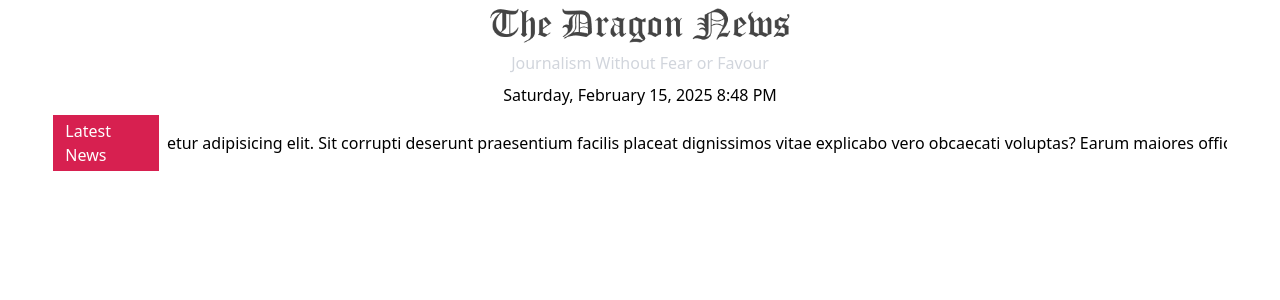
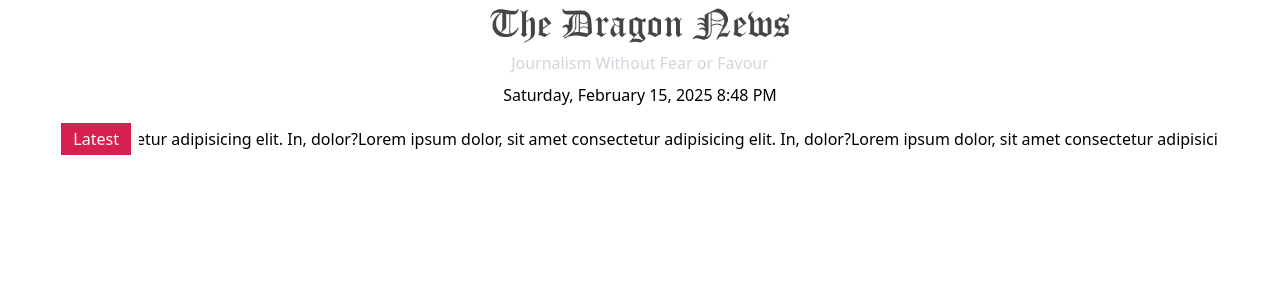
Before and after one commit to atikmahmud482/react2, a React (Vite) app in the folder dragon-news-code/: page / in a window 1280 px wide. Shown: the top 300 px of the page. Built offline with nearby package versions, Linux system fonts and the light colour scheme.

Commit message:
video 52-5

```diff
--- a/dragon-news-code/src/components/LatestNews.jsx
+++ b/dragon-news-code/src/components/LatestNews.jsx
@@ -1,42 +1,20 @@
 import Marquee from "react-fast-marquee";
+import { Link } from "react-router-dom";
 
 const LatestNews = () => {
   return (
-    <div className="flex gap-2 items-center">
-      <p className="bg-[#D72050] text-base-100 px-3 py-1">Latest News</p>
-      <Marquee>
-        Lorem ipsum, dolor sit amet consectetur adipisicing elit. Sit corrupti
-        deserunt praesentium facilis placeat dignissimos vitae explicabo vero
-        obcaecati voluptas? Earum maiores officiis iste impedit, reiciendis
-        ratione maxime labore? Dolor. Amet, fugit unde commodi ullam illo id
-        dicta totam veritatis aspernatur odit quasi deleniti adipisci
-        exercitationem quis voluptate consequuntur rem deserunt ratione omnis
-        tempore eum rerum cumque quidem iste. Officia? Aperiam quae, id eius
-        odit tempore optio. Repudiandae fugit sint ipsum soluta in distinctio
-        deserunt sed, error dolore quam eaque voluptatum vitae dolores ducimus
-        expedita. Dolorum minus consequuntur eaque cupiditate! Nisi molestias
-        magnam eligendi rerum doloremque optio saepe sint, molestiae, pariatur
-        suscipit vel culpa architecto aspernatur reprehenderit vitae fugit nemo
-        vero possimus ad officia sapiente laboriosam ipsum distinctio. Nemo,
-        laboriosam. Sequi neque iusto dolore quos magnam. Mollitia veritatis
-        esse nisi itaque fugit officiis nam qui optio natus, minus voluptates,
-        corrupti, rem modi quis illum fuga maiores consequatur. Omnis, nemo
-        rerum. Ducimus ea nemo neque consequatur cupiditate quas. Natus ea
-        praesentium, facere placeat perspiciatis facilis quod aliquid illo
-        deserunt. Nam, laboriosam impedit officia earum veniam placeat nemo ad
-        eum provident cupiditate. A ipsum doloremque voluptas natus, non
-        quisquam nihil rem ex praesentium? Fugiat non odit sequi iure a sunt
-        harum ratione quasi architecto sit possimus est maiores, sint quis ullam
-        dolore. Voluptatibus autem, velit suscipit distinctio inventore, impedit
-        sit deserunt incidunt aliquid labore reiciendis quas vero tenetur
-        placeat laborum iure ex fugiat voluptates? Hic magni rem accusamus
-        laborum maiores illo odio? Quo eaque sequi fugit laborum, odit sed nisi
-        non natus totam velit dolorum. Ducimus officia dolorum autem doloremque
-        quis repellendus, corporis et deleniti odit vitae asperiores ex.
-        Molestiae, fugiat ratione. A, culpa ea vitae possimus minus eligendi
-        esse aliquam recusandae vel perspiciatis suscipit optio deleniti id
-        animi illum aspernatur, autem corporis sit omnis voluptatum dolores cum
-        cumque. Debitis, eveniet mollitia!
+    <div className="flex gap-2 items-center p-2 ">
+      <p className="bg-[#D72050] text-base-100 px-3 py-1 ">Latest</p>
+      <Marquee className="space-x-10">
+        <Link to="/news">
+          Lorem ipsum dolor, sit amet consectetur adipisicing elit. In, dolor?
+        </Link>
+        <Link to="/news">
+          Lorem ipsum dolor, sit amet consectetur adipisicing elit. In, dolor?
+        </Link>
+        <Link to="/news">
+          Lorem ipsum dolor, sit amet consectetur adipisicing elit. In, dolor?
+        </Link>
       </Marquee>
     </div>
   );
```
